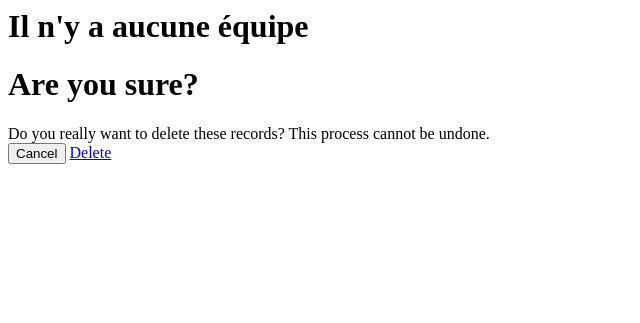
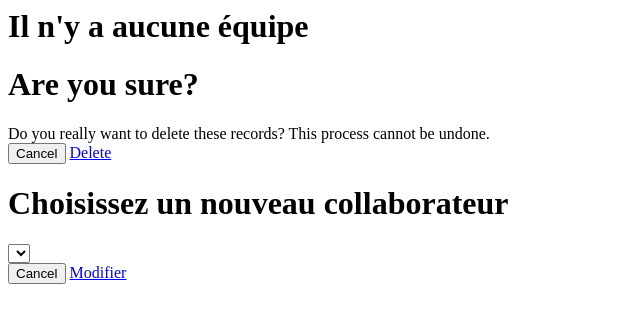
Before and after one commit to Ououia/webappseller, a PHP site: page /app/modules/frontend/views/equipe/index.phtml in a window 1280 px wide. Shown: the top 323 px of the page, without its empty margins (0-640 px from the left). Run offline with PHP 8.4, Linux system fonts and the light colour scheme; lists and menus that the app fills with data are empty.

Commit message:
Feat: Button for modal to modify dev for another dev that is available

```diff
--- a/app/modules/frontend/views/equipe/index.phtml
+++ b/app/modules/frontend/views/equipe/index.phtml
@@ -6,12 +6,12 @@
     <?php } ?>
 
     <!-- Modal -->
-    <div class="modal fade" id="exampleModal" tabindex="-1" aria-labelledby="exampleModalLabel" aria-hidden="true">
+    <div class="modal fade" id="deleteModal" tabindex="-1" aria-labelledby="deleteModalLabel" aria-hidden="true">
         <div class="modal-dialog">
             <div class="modal-content">
                 <div class="modal-header flex-column">
                         <i class="fa-solid fa-trash  fa-4x mb-2" style="color: #ff0000;"></i>
-                        <h1 class="modal-title fs-5" id="exampleModalLabel">Are you sure?</h1>
+                        <h1 class="modal-title fs-5" id="deleteModalLabel">Are you sure?</h1>
                 </div>
                 <div class="modal-body">
                     Do you really want to delete these records? This process cannot be undone.
@@ -23,35 +23,84 @@
             </div>
         </div>
     </div>
+
+    <div class="modal fade" id="modifyModal" tabindex="-1" aria-labelledby="modifyModalLabel" aria-hidden="true">
+        <div class="modal-dialog">
+            <div class="modal-content">
+                <div class="modal-header flex-column">
+                    <h1 class="modal-title fs-5" id="modifyModalLabel">Choisissez un nouveau collaborateur</h1>
+                </div>
+                <div class="modal-body">
+                    <select class="form-select" aria-label="Default select example">
+                    </select>
+                </div>
+                <div class="modal-footer justify-content-center">
+                    <button type="button" class="btn btn-secondary" data-bs-dismiss="modal">Cancel</button>
+                    <a href="#"  id="modify-button" class="btn btn-success">Modifier</a>
+                </div>
+            </div>
+        </div>
+    </div>
 </div>
 
 <script>
-    let deleteButtons = document.getElementsByClassName("btn-for-delete");
 
-    let deleteConfirmation = document.getElementById("delete-button");
+    addEventListener("DOMContentLoaded", (event) => {
 
-    let modifyButtons = document.getElementsByClassName("modify-button");
+        /** Ajoute un evenement sur le boutton modifier et recupere l'id de l'equipe */
+        document.addEventListener('click', function(event) {
+            if (event.target.classList.contains('button-for-modify')) {
+                const teamId = event.target.getAttribute('data-team');
+                getAvailableDevs(teamId);
+            }
+        });
 
-    // Function to handle modify button click
-    function handleModifyClick() {
-        let myTeamId = this.dataset.modifyTeam;
-        console.log(myTeamId);
+        /** Recupere les developpeurs  */
+        function getAvailableDevs(teamId) {
+            fetch(`/phalcon/equipe/getAvailableDevs?teamid=${teamId}`)
+                .then(response => response.json())
+                .then(data => populateDropdown(data));
         }
 
-    // Function to handle delete button click
+        function populateDropdown(data) {
+            let selectElem = document.querySelector('.form-select');
+            selectElem.innerHTML = "";  // clear existing options
+
+            data.developers.forEach(dev => {
+                let option = document.createElement('option');
+                option.value = dev.id;
+                option.text = dev.name;
+                selectElem.appendChild(option);
+            });
+        }
+
+        // Recupere l'id de l'equipe et appel la fonction qui modifie l'équipe
+        function handleModifyClick() {
+            let myDevId = this.dataset.modifyTeam;
+            let myTeamId = this.dataset.team;
+            console.log(myTeamId);
+            document.getElementById("modify-button").href = `/phalcon/equipe/modify?devid=${myDevId}&teamid=${myTeamId}`;
+        }
+
+
+        // Recupere l'id de l'equipe et appel la fonction qui supprime l'équipe
         function handleDeleteClick() {
             let myTeamId = this.dataset.deleteTeam;
             document.getElementById("delete-button").href = `/phalcon/equipe/delete?teamid=${myTeamId}`;
         }
 
-    // Attach event listeners to modify buttons
-    Array.from(document.getElementsByClassName("modify-button")).forEach(button => {
+
+        Array.from(document.getElementsByClassName("button-for-modify")).forEach(button => {
             button.addEventListener("click", handleModifyClick);
         });
 
-    // Attach event listeners to delete buttons
         Array.from(document.getElementsByClassName("btn-for-delete")).forEach(button => {
             button.addEventListener("click", handleDeleteClick);
         });
 
+
+
+    });
+
+
 </script>
```
Also changed, not shown: app/modules/frontend/controllers/EquipeController.php (+43 -2 lines). Lines whose indentation alone changed are shown as unchanged.
